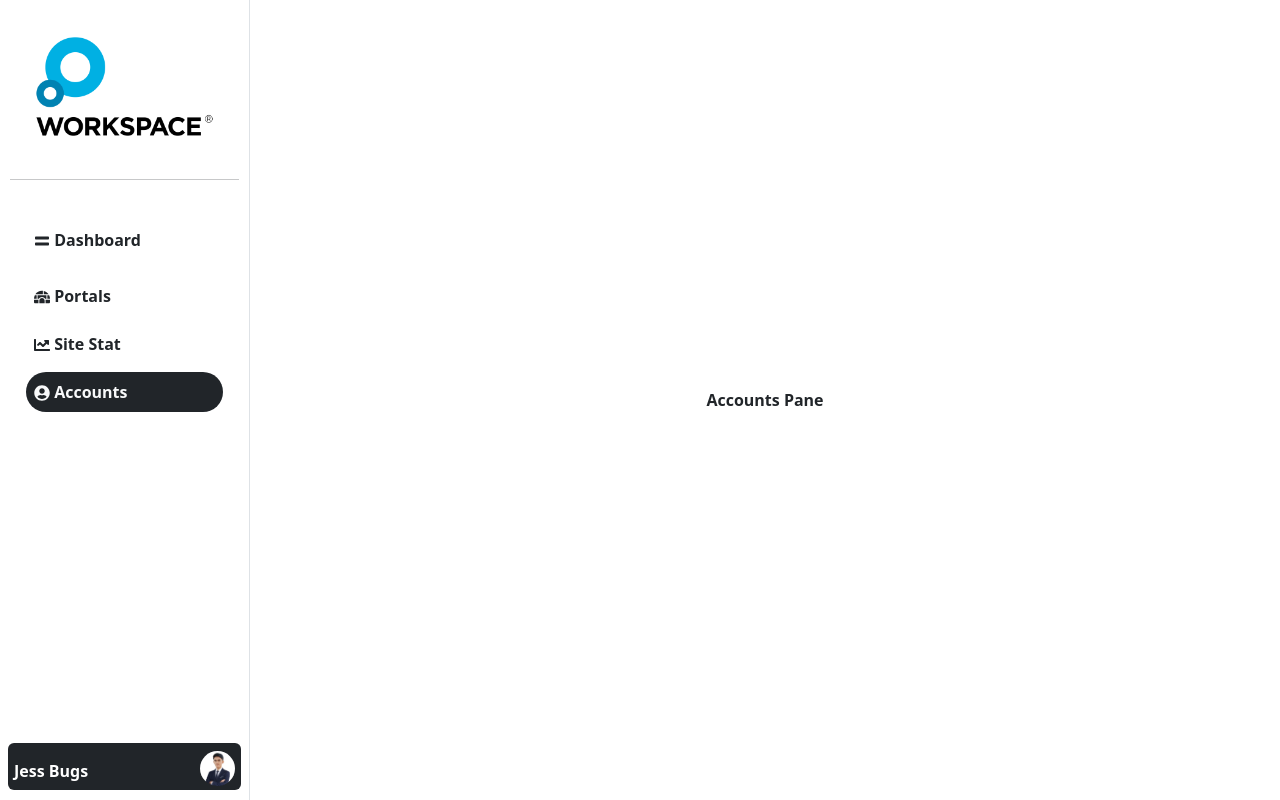
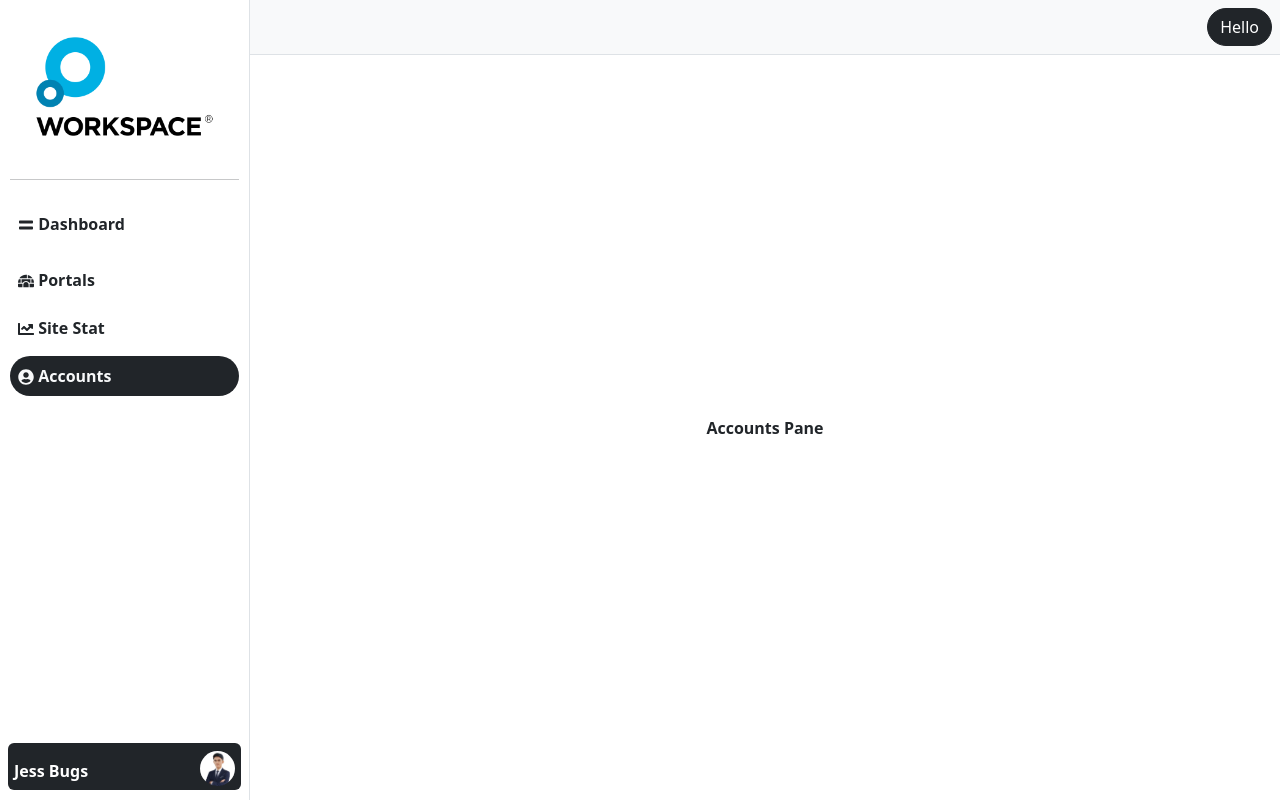
Before and after one commit to jess-bugs/accolade, a React (Vite) app: page /dash/accounts in a window 1280 px wide. Built offline with nearby package versions, Linux system fonts and the light colour scheme.

Commit message:
'Portals' pane works. Adds Modal for 'Add Another Portal'.

```diff
--- /dev/null
+++ b/src/components/Navbar.jsx
@@ -0,0 +1,42 @@
+import React from 'react'
+import SidebarItems from './SidebarItems'
+
+const Navbar = () => {
+    return (
+        <div className="">
+            <nav className="navbar navbar-expand-lg bg-body-tertiary border-bottom border-muted">
+                <div className="container-fluid d-lg-none">
+
+                    <a className="navbar-brand" href="#">Navbar</a>
+
+                    <button
+                        className="navbar-toggler"
+                        type="button"
+                        data-bs-toggle="collapse"
+                        data-bs-target="#workspace-nav"
+                        aria-controls="navbarNav"
+                        aria-expanded="false"
+                        aria-label="Toggle navigation"
+                    >
+                        <span className="navbar-toggler-icon"></span>
+                    </button>
+
+                    <div className="collapse navbar-collapse " id="workspace-nav">
+                        <div className="mt-2">
+                            <SidebarItems />
+                        </div>
+                    </div>
+
+                </div>
+
+                <div className="ms-auto d-none d-lg-block">
+                    <button className="btn btn-dark rounded-5 me-2">
+                        Hello
+                    </button>
+                </div>
+            </nav>
+        </div>
+    )
+}
+
+export default Navbar
--- /dev/null
+++ b/src/components/PortalSiteCard.jsx
@@ -0,0 +1,31 @@
+import React from 'react'
+import { NavLink } from 'react-router-dom'
+
+const PortalSiteCard = ({site_logo, site_name='A Website', site_description='No description provided.', site_url='site-1'}) => {
+    return (
+        <>
+            <NavLink to={site_url} className="col-xl-4 text-decoration-none link link-dark">
+                <div className="h-100 rounded border border-muted p-2 shadow" style={{ minHeight: '200px' }}>
+
+                    {/* site logo and name */}
+                    <div className="d-flex">
+                        <img src={site_logo} className="standard_circle_image theme-border me-2" style={{ height: '30px', width: '30px' }} alt="Site-Logo" />
+
+                        <p className="fw-bold fs-5">
+                            {site_name}
+                        </p>
+                    </div>
+
+                    {/* description */}
+                    <p className="mt-3">
+                        <span className="fw-bold">Description</span>
+                        <br />
+                        {site_description}
+                    </p>
+                </div>
+            </NavLink>
+        </>
+    )
+}
+
+export default PortalSiteCard
--- a/src/components/SidebarItems.jsx
+++ b/src/components/SidebarItems.jsx
@@ -19,10 +19,10 @@ const SidebarItems = () => {
 
   return (
     <>
-      <div className="p-3">
+      <div className="">
         {/* Dashboard */}
         <div className="mb-3 d-grid">
-          <NavLink onClick={() => setActiveLink('/dash/dashboard')} to={'/dash/dashboard'} className={activeLink === '/dash/dashboard' ? 'link link-light bg-dark p-2 rounded-5 text-decoration-none' : 'link link-dark p-2 rounded-5 text-decoration-none'}>
+          <NavLink  onClick={() => setActiveLink('/dash/dashboard')} to={'/dash/dashboard'} className={activeLink === '/dash/dashboard' ? 'link link-light bg-dark p-2 rounded-5 text-decoration-none' : 'link link-dark p-2 rounded-5 text-decoration-none'}>
             <FaEquals /> <span className="fw-bold w-100">Dashboard</span>
           </NavLink>
         </div>
--- a/src/global.css
+++ b/src/global.css
@@ -63,3 +63,41 @@ html {
     margin-left: 0 !important;
   }
 }
+
+
+
+.theme-bg {
+  background-color: #00b0e3;
+}
+
+.theme-color {
+  color: #00b0e3;
+}
+
+.theme-border {
+  border: 1px solid #00b0e3;
+}
+
+
+
+.carousel {
+  display: flex;
+  overflow-x: auto;
+  scroll-snap-type: x mandatory; /* For smooth snap */
+  gap: 1rem; /* Space between cards */
+  padding: 1rem;
+  scrollbar-width: thin; /* For Firefox */
+}
+
+.carousel::-webkit-scrollbar {
+  height: 8px; /* Horizontal scrollbar */
+}
+
+.carousel::-webkit-scrollbar-thumb {
+  background: #888;
+  border-radius: 4px;
+}
+
+.carousel::-webkit-scrollbar-thumb:hover {
+  background: #555;
+}
--- a/src/pages/Dashboard.jsx
+++ b/src/pages/Dashboard.jsx
@@ -6,7 +6,7 @@ import WorkspaceLogo from '../components/WorkspaceLogo'
 import Content from '../components/Content'
 import ProfilePic from '../assets/images/JessB.jpg';
 import NavBarBottom from '../components/NavBarBottom'
-
+import Navbar from '../components/Navbar'
 
 // Content Panes
 import DashboardPane from '../panes/DashboardPane'
@@ -29,6 +29,9 @@ const Dashboard = () => {
 
 
             <Content>
+
+                <Navbar />
+
 
                 {
                     // dashboard pane
--- a/src/panes/Portals.jsx
+++ b/src/panes/Portals.jsx
@@ -1,9 +1,93 @@
 import React from 'react'
+import { useRef } from "react";
+import SiteLogo from '../assets/images/JessB.jpg'
+import BrandLogo from '../assets/images/WorkspaceLogo.png'
+import { NavLink } from 'react-router-dom'
+import PortalSiteCard from '../components/PortalSiteCard'
+
+
+import { FaPlus } from "react-icons/fa";
+import { FaPlusCircle } from "react-icons/fa";
+
+import 'bootstrap/dist/css/bootstrap.min.css';
+import * as bootstrap from 'bootstrap';
+
+
+
 
 const Portals = () => {
+
+
+    let site_name = 'Site Name'
+    let site_description = 'Lorem ipsum dolor sit amet consectetur adipisicing elit. Voluptatum soluta nobis ratione labore minima numquam modi eos odio doloribus vitae!'
+
     return (
-        <div className="my-auto text-center fw-bold">
-            Portals
+        <div className="p-2">
+            <h2 className="fw-bold">Manage Portals</h2>
+
+
+            <div className="mt-5">
+                <div className="row g-2">
+                    <PortalSiteCard site_url='https://google.com/' site_logo={BrandLogo} site_name="Guacamole Portal" site_description={site_description} />
+                    <PortalSiteCard site_url='https://google.com/' site_logo={SiteLogo} site_name="aaPanel Web Host" site_description={site_description} />
+                    <PortalSiteCard site_url='https://google.com/' site_logo={SiteLogo} site_name="Proxmox" site_description={site_description} />
+                    <PortalSiteCard site_url='https://google.com/' site_logo={SiteLogo} site_name="Landing Page" site_description={site_description} />
+                    <PortalSiteCard site_logo={SiteLogo} site_name="Sandbox" />
+
+                    <div data-bs-toggle="modal" data-bs-target="#exampleModal" style={{ cursor: 'pointer', minHeight: '200px' }} className="col-xl-4 text-decoration-none link link-dark">
+                        <div style={{ border: '2px dashed grey' }} className="h-100 rounded d-flex flex-column">
+                            <div className="text-center my-auto">
+                                <h1 className="display-3">
+                                    <FaPlusCircle className="theme-color" />
+                                </h1>
+                                <p className="text-center">Add Another Portal</p>
+                            </div>
+                        </div>
+                    </div>
+                </div>
+            </div>
+
+
+
+            <div
+                className="modal fade"
+                id="exampleModal"
+                tabIndex="-1"
+                aria-labelledby="exampleModalLabel"
+                aria-hidden="true"
+            >
+                <div className="modal-dialog">
+                    <div className="modal-content">
+                        <div className="modal-header">
+                            <h1 className="modal-title fs-5" id="exampleModalLabel">
+                                Modal title
+                            </h1>
+                            <button
+                                type="button"
+                                className="btn-close"
+                                data-bs-dismiss="modal"
+                                aria-label="Close"
+                            ></button>
+                        </div>
+                        <div className="modal-body">
+                            ...
+                        </div>
+                        <div className="modal-footer">
+                            <button
+                                type="button"
+                                className="btn btn-secondary"
+                                data-bs-dismiss="modal"
+                            >
+                                Close
+                            </button>
+                            <button type="button" className="btn btn-primary">
+                                Save changes
+                            </button>
+                        </div>
+                    </div>
+                </div>
+            </div>
+
         </div>
     )
 }
```
Lines whose indentation alone changed are shown as unchanged.
